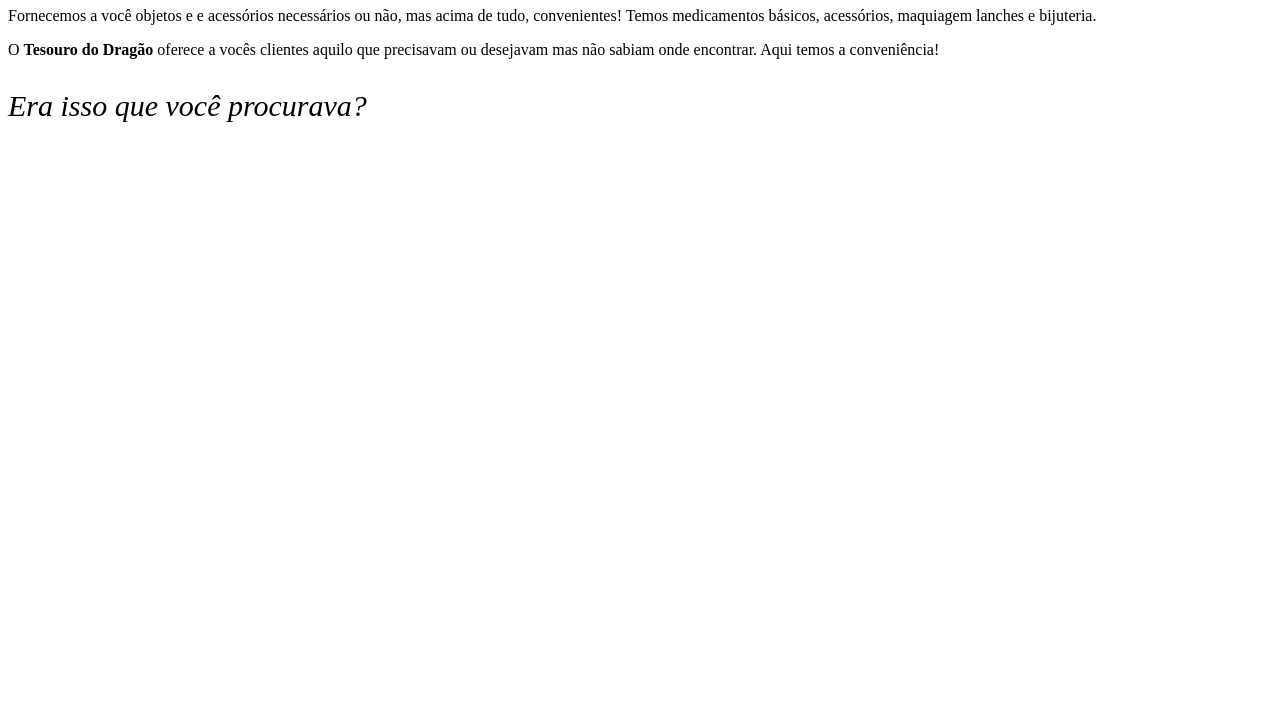
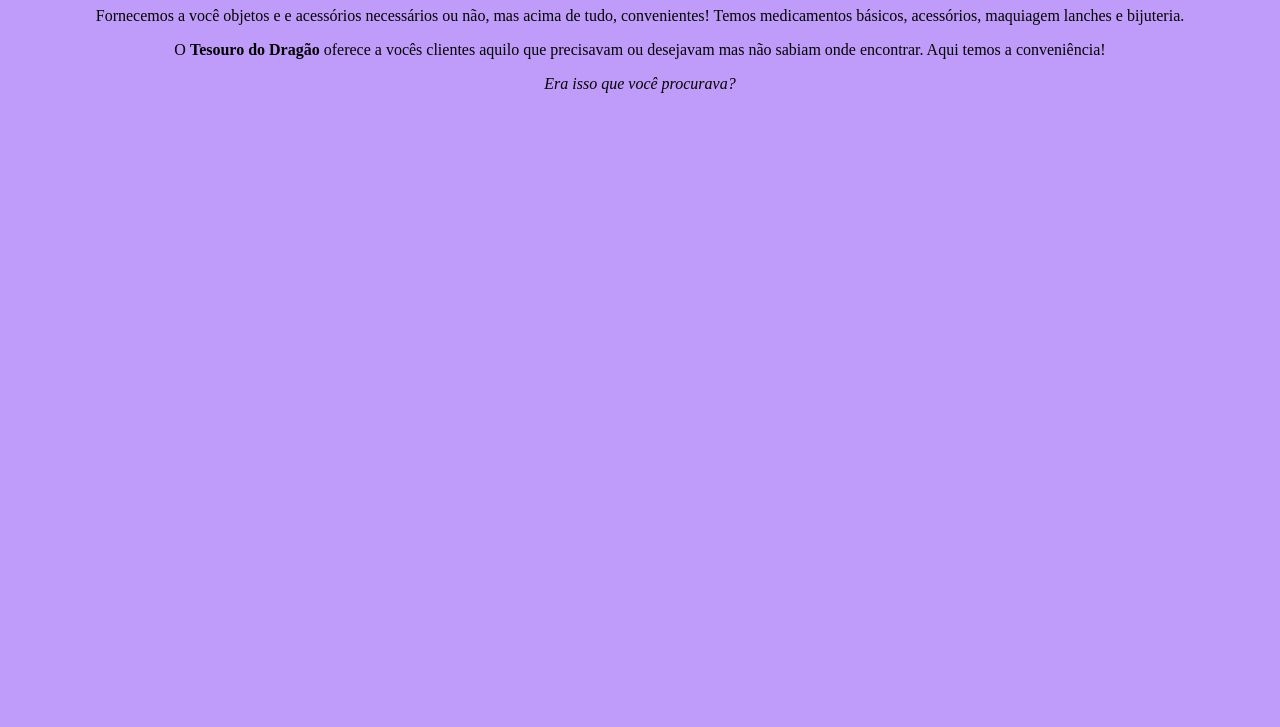
Before and after one commit to teotoniojr/Tancredo-1C-pensmentocomputacional-, a plain HTML site: page Index.html in a window 1280 px wide. Shown: the part 73-800 px from the top of the page. Drawn offline with Linux system fonts and the light colour scheme.

Commit message:
atualizando cor do site

```diff
--- a/Index.html
+++ b/Index.html
@@ -4,6 +4,7 @@
     <meta charset='utf-8'>
     <meta http-equiv='X-UA-Compatible' content='IE=edge'>
     <title>Tesouro Do Dragão</title>
+    <link rel="stylesheet" type="text/css" href="style.css"
 
 </head>
 <body>
@@ -15,7 +16,7 @@
     <p>O <strong>Tesouro do Dragão</strong> oferece a vocês clientes aquilo que precisavam ou desejavam mas
         não sabiam onde encontrar. Aqui temos a conveniência!</p>
 
-    <p style="font-size: 30px;"><em>Era isso que você procurava?</em></p>
+    <p id="style="font-size: 30px;"><em>Era isso que você procurava?</em></p>
 
 
 
--- /dev/null
+++ b/style.css
@@ -0,0 +1,7 @@
+body{
+    text-align: center;
+    background: #c09cfa;
+}
+#slogan{
+    font-size:25px;
+}
```
